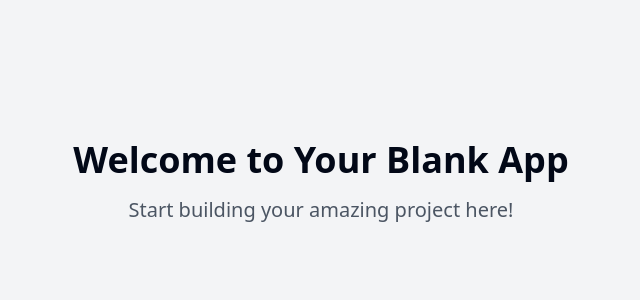
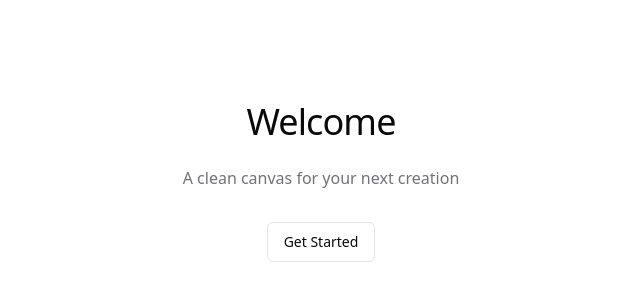
Before and after one commit to InsightEd01/empty-canvas-sketchbook-start, a React (Vite) app: page / in a window 1280 px wide. Shown: the part 218-518 px from the top of the page, without its empty margins (319-959 px from the left). Built offline with nearby package versions, Linux system fonts and the light colour scheme.

Commit message:
Create blank project
Initialize a new, empty project.

```diff
--- a/index.html
+++ b/index.html
@@ -1,14 +1,15 @@
+
 <!DOCTYPE html>
 <html lang="en">
   <head>
     <meta charset="UTF-8" />
     <meta name="viewport" content="width=device-width, initial-scale=1.0" />
-    <title>empty-canvas-sketchbook-start</title>
-    <meta name="description" content="Lovable Generated Project" />
+    <title>Blank Canvas</title>
+    <meta name="description" content="A clean canvas for your next creation" />
     <meta name="author" content="Lovable" />
 
-    <meta property="og:title" content="empty-canvas-sketchbook-start" />
-    <meta property="og:description" content="Lovable Generated Project" />
+    <meta property="og:title" content="Blank Canvas" />
+    <meta property="og:description" content="A clean canvas for your next creation" />
     <meta property="og:type" content="website" />
     <meta property="og:image" content="https://lovable.dev/opengraph-image-p98pqg.png" />
 
--- /dev/null
+++ b/src/components/Layout.tsx
@@ -0,0 +1,16 @@
+
+import { ReactNode } from "react";
+
+interface LayoutProps {
+  children: ReactNode;
+}
+
+const Layout = ({ children }: LayoutProps) => {
+  return (
+    <div className="min-h-screen flex flex-col">
+      <main className="flex-grow">{children}</main>
+    </div>
+  );
+};
+
+export default Layout;
--- a/src/index.css
+++ b/src/index.css
@@ -1,3 +1,4 @@
+
 @tailwind base;
 @tailwind components;
 @tailwind utilities;
@@ -5,88 +6,64 @@
 @layer base {
   :root {
     --background: 0 0% 100%;
-    --foreground: 222.2 84% 4.9%;
+    --foreground: 240 10% 3.9%;
 
     --card: 0 0% 100%;
-    --card-foreground: 222.2 84% 4.9%;
+    --card-foreground: 240 10% 3.9%;
 
     --popover: 0 0% 100%;
-    --popover-foreground: 222.2 84% 4.9%;
+    --popover-foreground: 240 10% 3.9%;
 
-    --primary: 222.2 47.4% 11.2%;
-    --primary-foreground: 210 40% 98%;
+    --primary: 240 5.9% 10%;
+    --primary-foreground: 0 0% 98%;
 
-    --secondary: 210 40% 96.1%;
-    --secondary-foreground: 222.2 47.4% 11.2%;
+    --secondary: 240 4.8% 95.9%;
+    --secondary-foreground: 240 5.9% 10%;
 
-    --muted: 210 40% 96.1%;
-    --muted-foreground: 215.4 16.3% 46.9%;
+    --muted: 240 4.8% 95.9%;
+    --muted-foreground: 240 3.8% 46.1%;
 
-    --accent: 210 40% 96.1%;
-    --accent-foreground: 222.2 47.4% 11.2%;
+    --accent: 240 4.8% 95.9%;
+    --accent-foreground: 240 5.9% 10%;
 
     --destructive: 0 84.2% 60.2%;
-    --destructive-foreground: 210 40% 98%;
+    --destructive-foreground: 0 0% 98%;
 
-    --border: 214.3 31.8% 91.4%;
-    --input: 214.3 31.8% 91.4%;
-    --ring: 222.2 84% 4.9%;
+    --border: 240 5.9% 90%;
+    --input: 240 5.9% 90%;
+    --ring: 240 10% 3.9%;
 
     --radius: 0.5rem;
-
-    --sidebar-background: 0 0% 98%;
-
-    --sidebar-foreground: 240 5.3% 26.1%;
-
-    --sidebar-primary: 240 5.9% 10%;
-
-    --sidebar-primary-foreground: 0 0% 98%;
-
-    --sidebar-accent: 240 4.8% 95.9%;
-
-    --sidebar-accent-foreground: 240 5.9% 10%;
-
-    --sidebar-border: 220 13% 91%;
-
-    --sidebar-ring: 217.2 91.2% 59.8%;
   }
 
   .dark {
-    --background: 222.2 84% 4.9%;
-    --foreground: 210 40% 98%;
+    --background: 240 10% 3.9%;
+    --foreground: 0 0% 98%;
 
-    --card: 222.2 84% 4.9%;
-    --card-foreground: 210 40% 98%;
+    --card: 240 10% 3.9%;
+    --card-foreground: 0 0% 98%;
 
-    --popover: 222.2 84% 4.9%;
-    --popover-foreground: 210 40% 98%;
+    --popover: 240 10% 3.9%;
+    --popover-foreground: 0 0% 98%;
 
-    --primary: 210 40% 98%;
-    --primary-foreground: 222.2 47.4% 11.2%;
+    --primary: 0 0% 98%;
+    --primary-foreground: 240 5.9% 10%;
 
-    --secondary: 217.2 32.6% 17.5%;
-    --secondary-foreground: 210 40% 98%;
+    --secondary: 240 3.7% 15.9%;
+    --secondary-foreground: 0 0% 98%;
 
-    --muted: 217.2 32.6% 17.5%;
-    --muted-foreground: 215 20.2% 65.1%;
+    --muted: 240 3.7% 15.9%;
+    --muted-foreground: 240 5% 64.9%;
 
-    --accent: 217.2 32.6% 17.5%;
-    --accent-foreground: 210 40% 98%;
+    --accent: 240 3.7% 15.9%;
+    --accent-foreground: 0 0% 98%;
 
     --destructive: 0 62.8% 30.6%;
-    --destructive-foreground: 210 40% 98%;
+    --destructive-foreground: 0 0% 98%;
 
-    --border: 217.2 32.6% 17.5%;
-    --input: 217.2 32.6% 17.5%;
-    --ring: 212.7 26.8% 83.9%;
-    --sidebar-background: 240 5.9% 10%;
-    --sidebar-foreground: 240 4.8% 95.9%;
-    --sidebar-primary: 224.3 76.3% 48%;
-    --sidebar-primary-foreground: 0 0% 100%;
-    --sidebar-accent: 240 3.7% 15.9%;
-    --sidebar-accent-foreground: 240 4.8% 95.9%;
-    --sidebar-border: 240 3.7% 15.9%;
-    --sidebar-ring: 217.2 91.2% 59.8%;
+    --border: 240 3.7% 15.9%;
+    --input: 240 3.7% 15.9%;
+    --ring: 240 4.9% 83.9%;
   }
 }
 
@@ -97,5 +74,21 @@
 
   body {
     @apply bg-background text-foreground;
+    font-feature-settings: "rlig" 1, "calt" 1;
   }
 }
+
+.fade-in {
+  animation: fadeIn 0.8s ease-in-out;
+}
+
+@keyframes fadeIn {
+  from {
+    opacity: 0;
+    transform: translateY(10px);
+  }
+  to {
+    opacity: 1;
+    transform: translateY(0);
+  }
+}
--- a/src/pages/Index.tsx
+++ b/src/pages/Index.tsx
@@ -1,13 +1,29 @@
-// Update this page (the content is just a fallback if you fail to update the page)
+
+import Layout from "@/components/Layout";
+import { Button } from "@/components/ui/button";
+import { useEffect, useState } from "react";
 
 const Index = () => {
+  const [isLoaded, setIsLoaded] = useState(false);
+
+  useEffect(() => {
+    setIsLoaded(true);
+  }, []);
+
   return (
-    <div className="min-h-screen flex items-center justify-center bg-gray-100">
-      <div className="text-center">
-        <h1 className="text-4xl font-bold mb-4">Welcome to Your Blank App</h1>
-        <p className="text-xl text-gray-600">Start building your amazing project here!</p>
+    <Layout>
+      <div className={`min-h-screen flex items-center justify-center p-4 ${isLoaded ? 'fade-in' : 'opacity-0'}`}>
+        <div className="text-center max-w-md">
+          <h1 className="text-4xl font-light tracking-tight mb-6">Welcome</h1>
+          <p className="text-muted-foreground mb-8">
+            A clean canvas for your next creation
+          </p>
+          <div className="flex flex-col sm:flex-row justify-center gap-4">
+            <Button variant="outline">Get Started</Button>
+          </div>
+        </div>
       </div>
-    </div>
+    </Layout>
   );
 };
 
```
